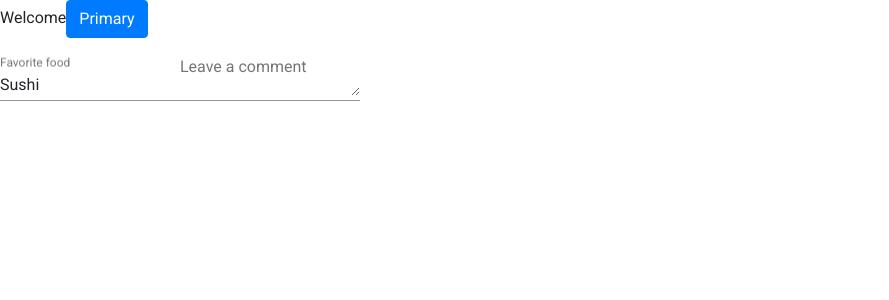
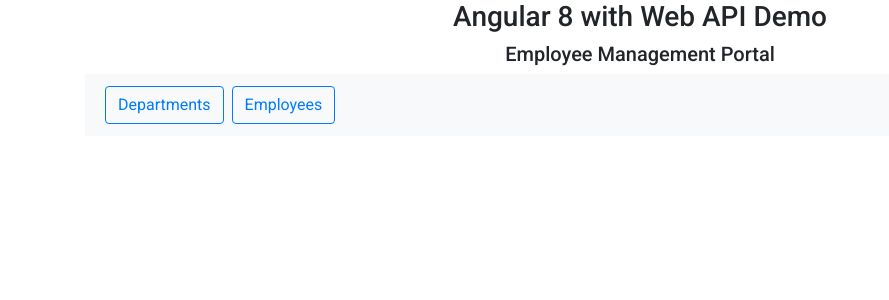
Before and after one commit to nthanhtrung269/Angular8, an Angular app: page / in a window 1280 px wide. Shown: the top 300 px of the page, without its empty margins (0-889 px from the left). Built offline with nearby package versions, Linux system fonts and the light colour scheme.

Commit message:
add navigation menu with bootstrap

```diff
--- a/src/app/app.component.html
+++ b/src/app/app.component.html
@@ -1,17 +1,26 @@
+<div class="container">
+  <h3 class="d-flex justify-content-center">Angular 8 with Web API Demo</h3>
+  <h5 class="d-flex justify-content-center">Employee Management Portal</h5>
 
-<!-- Toolbar -->
-<div class="toolbar" role="banner">
-  <span>Welcome</span>
-  <button type="button" class="btn btn-primary">Primary</button>
-  <form class="example-form">
-    <mat-form-field class="example-full-width">
-      <mat-label>Favorite food</mat-label>
-      <input matInput placeholder="Ex. Pizza" value="Sushi">
-    </mat-form-field>
+  <nav class="navbar navbar-expand-sm bg-light navbark-dark">
+    <ul class="navbar-nav">
+      <li class="nav-item">
+        <button class="m-1 btn btn-light btn-outline-primary" Button
+        label="DepScreen"
+        (click) = "DepScreen=true; EmpScreen=false;">
+          Departments
+        </button>
+      </li>
+      <li class="nav-item">
+        <button class="m-1 btn btn-light btn-outline-primary" Button
+        label="EmpScreen"
+        (click) = "DepScreen=false; EmpScreen=true;">
+          Employees
+        </button>
+      </li>
+    </ul>
+  </nav>
 
-    <mat-form-field class="example-full-width">
-      <mat-label>Leave a comment</mat-label>
-      <textarea matInput placeholder="Ex. It makes me feel..."></textarea>
-    </mat-form-field>
-  </form>
+  <app-department *ngIf="DepScreen"></app-department>
+  <app-employee *ngIf="EmpScreen"></app-employee>
 </div>
--- a/src/app/department/department.component.html
+++ b/src/app/department/department.component.html
@@ -1 +1 @@
-<p>department works!</p>
+<p>This is a department components</p>
--- a/src/app/employee/employee.component.html
+++ b/src/app/employee/employee.component.html
@@ -1 +1 @@
-<p>employee works!</p>
+<p>This is a employee components</p>
```
